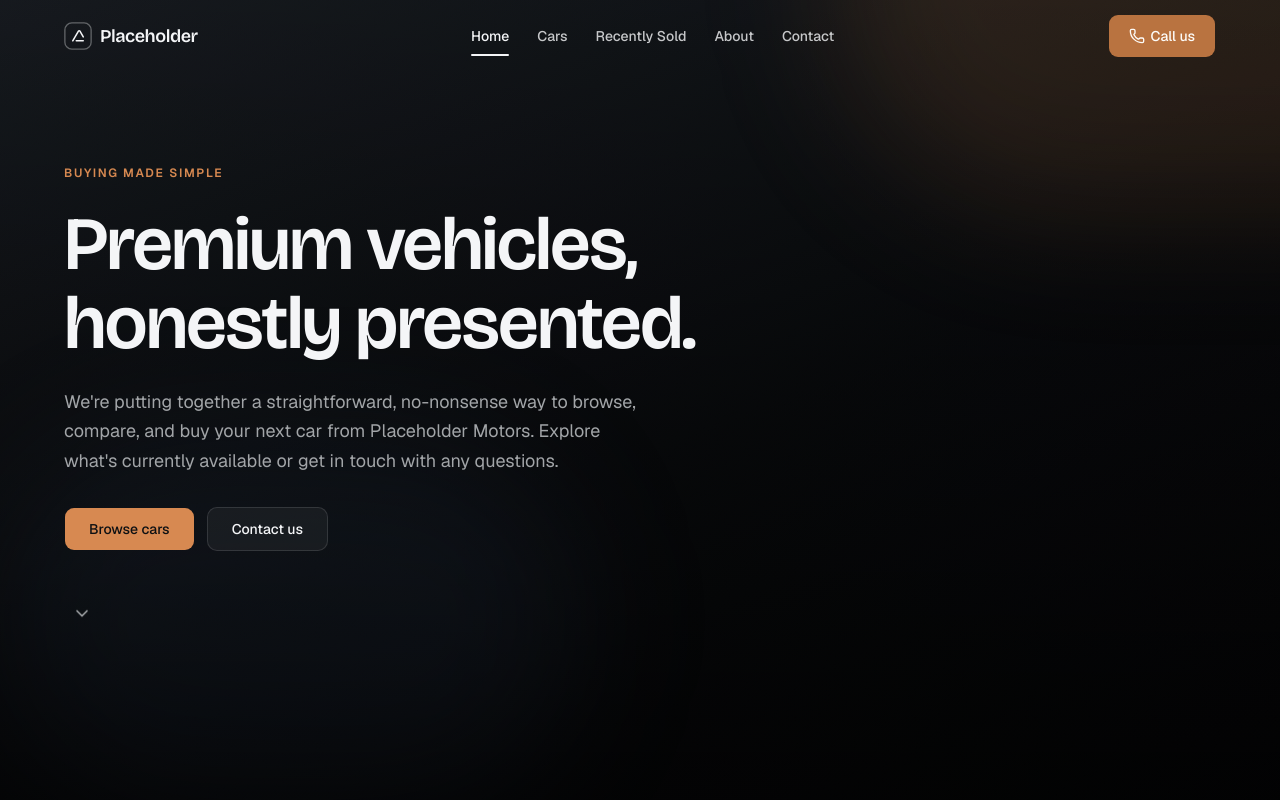
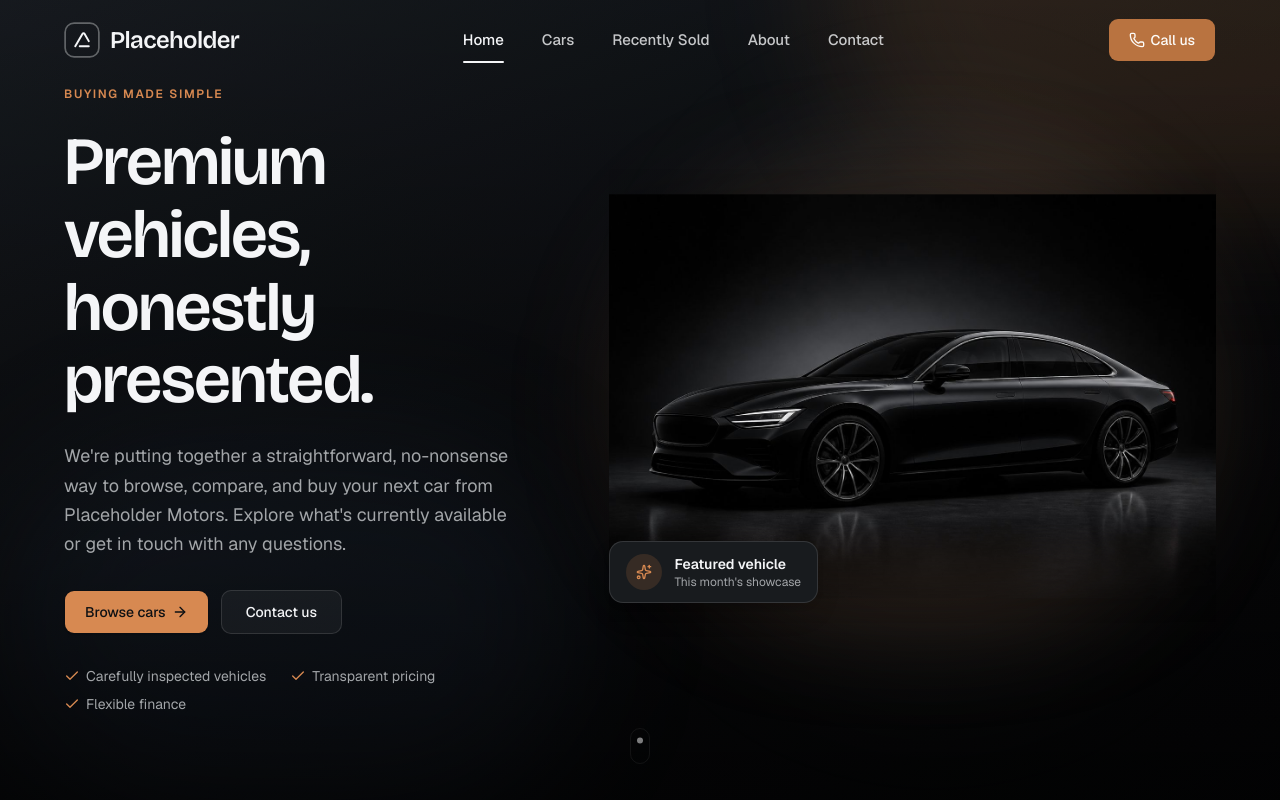
Before and after one commit to Faizanybo/DealerShip_Website, a Next.js app: page / in a window 1280 px wide. Shown: the top 800 px of the page. Built offline with nearby package versions, Linux system fonts and the light colour scheme.

Commit message:
Homepage UI Improvements

```diff
--- a/src/app/(public)/layout.tsx
+++ b/src/app/(public)/layout.tsx
@@ -14,7 +14,7 @@ import { Header } from '@/components/layout/header';
  * (`main` grows via `flex-1`), so an extra wrapper would just duplicate it.
  *
  * `<Header>` is `fixed`, so it no longer reserves space in the flow — `<main>`
- * adds top padding matching the header's height (`h-16 sm:h-18` in
+ * adds top padding matching the header's height (`h-16 sm:h-20` in
  * `header.tsx`) to compensate on every page. The homepage's `<Hero>` cancels
  * this out with a matching negative margin so it can bleed edge-to-edge
  * under the transparent header instead of starting below it.
@@ -31,7 +31,7 @@ export default function PublicLayout({ children }: { children: ReactNode }) {
 
       <Header />
 
-      <main id="main-content" tabIndex={-1} className="flex-1 pt-16 sm:pt-18">
+      <main id="main-content" tabIndex={-1} className="flex-1 pt-16 sm:pt-20">
         {children}
       </main>
 
--- a/src/app/(public)/page.tsx
+++ b/src/app/(public)/page.tsx
@@ -24,10 +24,14 @@ export default function HomePage() {
     <>
       <Hero
         eyebrow="Buying made simple"
-        headline={siteConfig.tagline}
+        // Split from `siteConfig.tagline` — each line animates in on its own beat
+        // (see `hero-content.tsx`) but the full sentence is still one semantic <h1>.
+        headlineLines={['Premium vehicles,', 'honestly', 'presented.']}
         supportingText={`We're putting together a straightforward, no-nonsense way to browse, compare, and buy your next car from ${siteConfig.dealershipName}. Explore what's currently available or get in touch with any questions.`}
         primaryCta={{ label: 'Browse cars', href: '/cars' }}
         secondaryCta={{ label: 'Contact us', href: '/contact' }}
+        // Neutral placeholders — replace with client-confirmed copy before launch.
+        trustItems={['Carefully inspected vehicles', 'Transparent pricing', 'Flexible finance']}
         scrollTargetId="intro"
       />
 
--- a/src/app/globals.css
+++ b/src/app/globals.css
@@ -89,6 +89,9 @@
   --spacing-section-y-lg: 7rem;
   --spacing-content-gap: 1.5rem;
   --container-content: 80rem;
+  /* Wider cap for showcase sections (currently only the homepage hero) that
+     should use more of the available desktop width than standard content. */
+  --container-wide: 96rem;
 
   /* Shadows */
   --shadow-subtle: 0 1px 2px 0 oklch(0 0 0 / 0.04), 0 1px 1px 0 oklch(0 0 0 / 0.03);
--- a/src/components/layout/brand-mark.tsx
+++ b/src/components/layout/brand-mark.tsx
@@ -18,14 +18,14 @@ function BrandMark({ className }: { className?: string }) {
     <Link
       href="/"
       className={cn(
-        'rounded-input focus-visible:ring-focus-ring inline-flex items-center gap-2 outline-none focus-visible:ring-2',
+        'rounded-input focus-visible:ring-focus-ring inline-flex items-center gap-2.5 outline-none focus-visible:ring-2',
         className,
       )}
       aria-label={`${siteConfig.dealershipName} — home`}
     >
-      <BrandMarkGlyph className="size-7 shrink-0" />
+      <BrandMarkGlyph className="size-8 shrink-0 sm:size-9" />
       <span className="flex flex-col leading-none">
-        <span className="font-display text-lg font-semibold tracking-tight">
+        <span className="font-display text-xl font-semibold tracking-tight sm:text-2xl">
           {siteConfig.shortName}
         </span>
       </span>
--- a/src/components/layout/container.tsx
+++ b/src/components/layout/container.tsx
@@ -1,22 +1,36 @@
 import * as React from 'react';
+import { cva, type VariantProps } from 'class-variance-authority';
 
 import { cn } from '@/lib/utils';
 
 /**
  * Horizontal page gutter + max-width wrapper. Mobile-first: padding starts
- * small and grows at `md`/`lg`, and content never exceeds `--container-content`
- * (see globals.css) regardless of viewport.
+ * small and grows at `md`/`lg`. `size="default"` never exceeds
+ * `--container-content` (80rem); `size="wide"` caps at `--container-wide`
+ * (96rem) for showcase sections that should use more of the available
+ * desktop width — currently only the homepage hero (see `hero.tsx`).
  */
-function Container({ className, ...props }: React.ComponentProps<'div'>) {
+const containerVariants = cva(
+  'px-page-mobile md:px-page-tablet lg:px-page-desktop mx-auto w-full',
+  {
+    variants: {
+      size: {
+        default: 'max-w-content',
+        wide: 'max-w-wide',
+      },
+    },
+    defaultVariants: {
+      size: 'default',
+    },
+  },
+);
+
+interface ContainerProps
+  extends React.ComponentProps<'div'>, VariantProps<typeof containerVariants> {}
+
+function Container({ size, className, ...props }: ContainerProps) {
   return (
-    <div
-      data-slot="container"
-      className={cn(
-        'max-w-content px-page-mobile md:px-page-tablet lg:px-page-desktop mx-auto w-full',
-        className,
-      )}
-      {...props}
-    />
+    <div data-slot="container" className={cn(containerVariants({ size }), className)} {...props} />
   );
 }
 
--- a/src/components/layout/desktop-nav.tsx
+++ b/src/components/layout/desktop-nav.tsx
@@ -22,7 +22,7 @@ function DesktopNav({ items, pathname, className }: DesktopNavProps) {
   const prefersReducedMotion = useReducedMotion();
 
   return (
-    <nav aria-label="Primary" className={cn('hidden items-center gap-1 md:flex', className)}>
+    <nav aria-label="Primary" className={cn('hidden items-center gap-1.5 md:flex', className)}>
       {items.map((item) => {
         const active = isNavItemActive(pathname, item.href);
         return (
@@ -33,7 +33,7 @@ function DesktopNav({ items, pathname, className }: DesktopNavProps) {
             rel={item.external ? 'noopener noreferrer' : undefined}
             aria-current={active ? 'page' : undefined}
             className={cn(
-              'rounded-input focus-visible:ring-focus-ring relative px-3 py-2 text-sm font-medium text-current opacity-80 transition-opacity outline-none hover:opacity-100 focus-visible:opacity-100 focus-visible:ring-2',
+              'rounded-input focus-visible:ring-focus-ring relative px-4 py-2.5 text-[0.9375rem] font-medium text-current opacity-80 transition-opacity outline-none hover:opacity-100 focus-visible:opacity-100 focus-visible:ring-2',
               active && 'opacity-100',
             )}
           >
@@ -41,7 +41,7 @@ function DesktopNav({ items, pathname, className }: DesktopNavProps) {
             {active ? (
               <motion.span
                 layoutId="desktop-nav-underline"
-                className="absolute inset-x-3 -bottom-0.5 h-0.5 rounded-full bg-current"
+                className="absolute inset-x-4 -bottom-0.5 h-0.5 rounded-full bg-current"
                 transition={
                   prefersReducedMotion
                     ? { duration: 0 }
--- a/src/components/layout/header.tsx
+++ b/src/components/layout/header.tsx
@@ -30,8 +30,9 @@ interface HeaderProps {
 /**
  * Fixed site header (removed from normal flow so a `transparent`/`auto`
  * homepage variant can visually sit on top of the hero instead of pushing
- * it down — see the matching `-mt-16 sm:-mt-18` pull-up on `Hero` and the
- * compensating `pt-16 sm:pt-18` on `(public)/layout.tsx`'s `<main>`).
+ * it down — see the matching `-mt-16 sm:-mt-20` pull-up on `Hero` and the
+ * compensating `pt-16 sm:pt-20` on `(public)/layout.tsx`'s `<main>`. All
+ * three must stay in sync with the header's own `h-16 sm:h-20`).
  * Detects "at the top of the page" via a 1px `IntersectionObserver`
  * sentinel (no scroll-event listener), so the only client-side cost is a
  * single cheap observer callback.
@@ -78,10 +79,10 @@ function Header({ variant = 'auto' }: HeaderProps) {
             : 'border-border-subtle bg-surface-page text-foreground shadow-subtle border-b',
         )}
       >
-        <Container className="flex h-16 items-center justify-between gap-3 sm:h-18">
+        <Container size="wide" className="flex h-16 items-center justify-between gap-4 sm:h-20">
           <BrandMark />
           <DesktopNav items={navItems} pathname={pathname} />
-          <div className="flex items-center gap-2">
+          <div className="flex items-center gap-3">
             <PrimaryButton asChild className="hidden sm:inline-flex">
               <a href={`tel:${siteConfig.contact.phone}`}>
                 <Phone className="size-4" aria-hidden="true" />
--- a/src/components/layout/hero-content.tsx
+++ b/src/components/layout/hero-content.tsx
@@ -2,9 +2,9 @@
 
 import Link from 'next/link';
 import { motion } from 'motion/react';
-import { ChevronDown } from 'lucide-react';
+import { ArrowRight, Check } from 'lucide-react';
 
-import { useMotionVariants } from '@/lib/motion';
+import { useMotionVariants, useScaleInteraction } from '@/lib/motion';
 import { PrimaryButton, SecondaryButton } from '@/components/ui/app-button';
 import { BodyLarge, Display, Eyebrow } from '@/components/ui/typography';
 
@@ -15,55 +15,83 @@ export interface HeroCta {
 
 interface HeroContentProps {
   eyebrow: string;
-  headline: string;
+  headlineLines: string[];
   supportingText: string;
   primaryCta: HeroCta;
   secondaryCta: HeroCta;
-  /** Section id to scroll to — renders the scroll indicator when set. */
-  scrollTargetId?: string;
+  /** Short, neutral placeholder trust points — replace with real client copy before launch. */
+  trustItems: string[];
 }
 
 /**
- * Animated hero text block + CTAs + scroll indicator. Isolated from `Hero`
- * (a Server Component) so only this small subtree ships Motion's client
- * runtime — the background treatment and outer section stay server-rendered.
+ * Animated hero text block + CTAs + trust strip + scroll indicator.
+ * Isolated from `Hero` (a Server Component) so only this small subtree
+ * ships Motion's client runtime — the background treatment and outer
+ * section stay server-rendered.
+ *
+ * The headline is authored as an array of short lines (`headlineLines`) so
+ * each can animate in on its own beat, per the "line 1 → line 2 → line 3"
+ * entrance sequence. It still renders as a single `<h1>` for document
+ * outline/screen-reader purposes — the line breaks are a visual-only effect
+ * (`aria-hidden` on the split spans, full sentence in the heading's
+ * `aria-label`).
  */
 function HeroContent({
   eyebrow,
-  headline,
+  headlineLines,
   supportingText,
   primaryCta,
   secondaryCta,
-  scrollTargetId,
+  trustItems,
 }: HeroContentProps) {
   const container = useMotionVariants('staggerContainer');
   const item = useMotionVariants('fadeUp');
+  const scaleInteraction = useScaleInteraction();
 
   return (
     <motion.div
       initial="hidden"
       animate="visible"
       variants={container}
-      className="flex max-w-2xl flex-col gap-6"
+      className="flex max-w-xl flex-col gap-6"
     >
       <motion.div variants={item}>
         <Eyebrow>{eyebrow}</Eyebrow>
       </motion.div>
 
-      <motion.div variants={item}>
-        <Display as="h1" className="text-hero-foreground">
-          {headline}
+      <Display
+        as="h1"
+        aria-label={headlineLines.join(' ')}
+        className="text-hero-foreground text-[clamp(2.25rem,3.4vw+1.5rem,4.25rem)] leading-[1.08]"
+      >
+        {headlineLines.map((line, index) => (
+          <motion.span key={index} variants={item} aria-hidden="true" className="block">
+            {line}
+          </motion.span>
+        ))}
       </Display>
-      </motion.div>
 
       <motion.div variants={item}>
-        <BodyLarge className="text-hero-muted-foreground max-w-xl">{supportingText}</BodyLarge>
+        <BodyLarge className="text-hero-muted-foreground max-w-md">{supportingText}</BodyLarge>
       </motion.div>
 
       <motion.div variants={item} className="flex flex-col gap-3 pt-2 sm:flex-row">
-        <PrimaryButton asChild size="lg">
-          <Link href={primaryCta.href}>{primaryCta.label}</Link>
+        <motion.span {...scaleInteraction} className="inline-block">
+          <PrimaryButton
+            asChild
+            size="lg"
+            className="group/cta shadow-subtle hover:shadow-elevated transition-shadow duration-300"
+          >
+            <Link href={primaryCta.href}>
+              {primaryCta.label}
+              <ArrowRight
+                className="size-4 transition-transform duration-300 group-hover/cta:translate-x-1"
+                aria-hidden="true"
+              />
+            </Link>
           </PrimaryButton>
+        </motion.span>
+        <motion.span {...scaleInteraction} className="inline-block">
           <SecondaryButton
             asChild
             size="lg"
@@ -71,19 +99,21 @@ function HeroContent({
           >
             <Link href={secondaryCta.href}>{secondaryCta.label}</Link>
           </SecondaryButton>
+        </motion.span>
       </motion.div>
 
-      {scrollTargetId ? (
-        <motion.div variants={item} className="pt-6">
-          <a
-            href={`#${scrollTargetId}`}
-            aria-label="Scroll to learn more"
-            className="text-hero-muted-foreground hover:text-hero-foreground focus-visible:ring-focus-ring inline-flex rounded-full p-2 transition-colors outline-none focus-visible:ring-2"
+      {/* Trust strip — neutral placeholders; replace with client-confirmed copy before launch. */}
+      <motion.ul variants={item} className="flex flex-wrap gap-x-6 gap-y-2 pt-2">
+        {trustItems.map((trustItem) => (
+          <li
+            key={trustItem}
+            className="text-hero-muted-foreground flex items-center gap-1.5 text-sm"
           >
-            <ChevronDown className="size-5 motion-safe:animate-bounce" aria-hidden="true" />
-          </a>
-        </motion.div>
-      ) : null}
+            <Check className="text-brand-accent size-4 shrink-0" aria-hidden="true" />
+            {trustItem}
+          </li>
+        ))}
+      </motion.ul>
     </motion.div>
   );
 }
--- /dev/null
+++ b/src/components/layout/hero-scroll-indicator.tsx
@@ -0,0 +1,53 @@
+'use client';
+
+import { motion } from 'motion/react';
+
+import { useReducedMotion } from '@/lib/motion';
+
+interface HeroScrollIndicatorProps {
+  /** Section id on the page below to scroll to. */
+  targetId: string;
+}
+
+/**
+ * Bottom-centred scroll cue, pinned to the hero's own bottom edge rather
+ * than living inside the (variable-height) text column, so it stays put
+ * regardless of how tall the copy or the vehicle visual end up being.
+ *
+ * A small dot loops slowly down a pill-shaped track and fades — restrained
+ * opacity, no bouncing arrow. Disabled (static, centred dot) under
+ * `prefers-reduced-motion`.
+ */
+function HeroScrollIndicator({ targetId }: HeroScrollIndicatorProps) {
+  const prefersReducedMotion = useReducedMotion();
+
+  return (
+    <motion.div
+      initial={{ opacity: 0 }}
+      animate={{ opacity: 1 }}
+      transition={{ duration: 0.8, delay: 1.1, ease: [0.16, 1, 0.3, 1] }}
+      className="absolute inset-x-0 bottom-6 z-10 flex justify-center sm:bottom-8"
+    >
+      <a
+        href={`#${targetId}`}
+        aria-label="Scroll to learn more"
+        className="focus-visible:ring-focus-ring inline-flex rounded-full p-1 opacity-70 transition-opacity outline-none hover:opacity-100 focus-visible:opacity-100 focus-visible:ring-2"
+      >
+        <span className="border-hero-border/70 relative flex h-9 w-5 items-start justify-center overflow-hidden rounded-full border">
+          <motion.span
+            aria-hidden="true"
+            className="bg-hero-foreground/80 mt-1.5 size-1.5 rounded-full"
+            animate={prefersReducedMotion ? undefined : { y: [0, 18, 0], opacity: [1, 0.25, 1] }}
+            transition={
+              prefersReducedMotion
+                ? undefined
+                : { duration: 2.2, repeat: Infinity, ease: 'easeInOut' }
+            }
+          />
+        </span>
+      </a>
+    </motion.div>
+  );
+}
+
+export { HeroScrollIndicator };
--- /dev/null
+++ b/src/components/layout/hero-vehicle.tsx
@@ -0,0 +1,79 @@
+'use client';
+
+import Image from 'next/image';
+import { motion } from 'motion/react';
+import { Sparkles } from 'lucide-react';
+
+import { useReducedMotion } from '@/lib/motion';
+
+/**
+ * Homepage hero vehicle visual (Client Component — isolated here so `Hero`
+ * itself stays a Server Component; only the float/reveal motion and the
+ * `useReducedMotion` check need the client runtime).
+ *
+ * TEMPORARY PLACEHOLDER: `public/images/placeholder/hero-vehicle.jpg` is a
+ * generated, brandless stand-in image (no manufacturer logos/badges — see
+ * `docs/homepage.md` → "Hero vehicle image"), not real dealership
+ * photography. Replace the `src` with a real client-supplied photo once
+ * available; everything else here (floating card copy, sizing, motion,
+ * fade mask) can stay as-is.
+ */
+function HeroVehicle() {
+  const prefersReducedMotion = useReducedMotion();
+
+  return (
+    <motion.div
+      initial={{ opacity: 0, scale: 0.96 }}
+      animate={{ opacity: 1, scale: 1 }}
+      transition={{ duration: 0.9, delay: 0.25, ease: [0.16, 1, 0.3, 1] }}
+      className="relative mx-auto w-full max-w-lg lg:mx-0 lg:max-w-none"
+    >
+      {/* Soft glow behind the vehicle, echoing the background's light bloom. */}
+      <div
+        aria-hidden="true"
+        className="absolute inset-8 -z-10 rounded-full blur-3xl"
+        style={{ background: 'oklch(0.62 0.11 55 / 0.22)' }}
+      />
+
+      <motion.div
+        animate={prefersReducedMotion ? undefined : { y: [0, -10, 0] }}
+        transition={
+          prefersReducedMotion ? undefined : { duration: 8, repeat: Infinity, ease: 'easeInOut' }
+        }
+        className="relative aspect-[4/3] w-full"
+      >
+        <Image
+          src="/images/placeholder/hero-vehicle.jpg"
+          alt="Premium vehicle"
+          fill
+          priority
+          sizes="(min-width: 1024px) 50vw, 90vw"
+          className="object-contain"
+          style={{
+            filter: 'drop-shadow(0 30px 40px oklch(0 0 0 / 0.5))',
+            maskImage: 'linear-gradient(to bottom, black 78%, transparent 100%)',
+            WebkitMaskImage: 'linear-gradient(to bottom, black 78%, transparent 100%)',
+          }}
+        />
+      </motion.div>
+
+      {/* Floating info card — decorative only, not real inventory data. */}
+      <motion.div
+        initial={{ opacity: 0, y: 12 }}
+        animate={{ opacity: 1, y: 0 }}
+        transition={{ duration: 0.6, delay: 0.9, ease: [0.16, 1, 0.3, 1] }}
+        className="bg-surface-elevated border-border-subtle shadow-elevated rounded-card absolute bottom-2 left-2 flex items-center gap-3 border px-4 py-3 sm:bottom-6 sm:left-0"
+      >
+        <span className="bg-accent text-brand-accent flex size-9 shrink-0 items-center justify-center rounded-full">
+          <Sparkles className="size-4" aria-hidden="true" />
+        </span>
+        <div className="flex flex-col">
+          <span className="text-foreground text-sm font-semibold">Featured vehicle</span>
+          <span className="text-text-muted text-xs">This month&apos;s showcase</span>
+        </div>
+      </motion.div>
+    </motion.div>
+  );
+}
+
+export { HeroVehicle };
--- a/src/components/layout/hero.tsx
+++ b/src/components/layout/hero.tsx
@@ -1,35 +1,49 @@
 import { Container } from './container';
 import { Section } from './section';
 import { HeroContent, type HeroCta } from './hero-content';
+import { HeroScrollIndicator } from './hero-scroll-indicator';
+import { HeroVehicle } from './hero-vehicle';
 
 interface HeroProps {
   eyebrow: string;
-  headline: string;
+  /** Headline split into short lines, each animated in on its own beat (see `HeroContent`). */
+  headlineLines: string[];
   supportingText: string;
   primaryCta: HeroCta;
   secondaryCta: HeroCta;
+  /** Short, neutral placeholder trust points — see `HeroContent` for the "replace before launch" note. */
+  trustItems: string[];
   /** Section id on the page below to scroll to — renders a scroll indicator when set. */
   scrollTargetId?: string;
 }
 
 /**
- * Dark cinematic homepage hero (Server Component). The background is a pure
- * CSS/SVG treatment — layered gradients, two soft abstract "light bloom"
- * blobs, a readability vignette, and a faint grain texture — rather than a
- * photo. See `docs/homepage.md` → "Hero asset strategy" for why, and swap
- * `HeroBackground` for a real `next/image` once the client supplies
- * dealership photography.
+ * Dark cinematic homepage hero (Server Component). Two-column on `lg:` and
+ * up — copy/CTAs on the left (`HeroContent`), a single placeholder vehicle
+ * visual on the right (`HeroVehicle`) — collapsing to a single stacked
+ * column (copy, then vehicle) below `lg:`. The background is a pure CSS/SVG
+ * treatment — layered gradients, soft abstract "light bloom" blobs, a
+ * readability vignette, and a faint grain texture — rather than a photo of
+ * its own; see `docs/homepage.md` → "Hero asset strategy".
+ *
+ * Uses `size="wide"` on `<Container>` so the hero can use more of the
+ * available desktop width than standard page content (see `container.tsx`).
  *
  * Bleeds up under the fixed, transparent-on-home `Header` via a negative
- * top margin that exactly cancels the `pt-16 sm:pt-18` compensation added to
+ * top margin that exactly cancels the `pt-16 sm:pt-20` compensation added to
  * `(public)/layout.tsx`'s `<main>` (see `header.tsx` for the full explanation).
+ *
+ * The scroll indicator (`HeroScrollIndicator`) is pinned to the section's own
+ * bottom edge rather than nested inside `HeroContent`, so it stays put
+ * regardless of how tall the copy column or the vehicle visual end up being.
  */
 function Hero({
   eyebrow,
-  headline,
+  headlineLines,
   supportingText,
   primaryCta,
   secondaryCta,
+  trustItems,
   scrollTargetId,
 }: HeroProps) {
   return (
@@ -37,20 +51,28 @@ function Hero({
       tone="hero"
       spacing="none"
       aria-label="Introduction"
-      className="relative isolate -mt-16 flex min-h-svh flex-col overflow-hidden sm:-mt-18"
+      className="relative isolate -mt-16 flex min-h-svh flex-col overflow-hidden sm:-mt-20"
     >
       <HeroBackground />
 
-      <Container className="relative z-10 flex flex-1 flex-col justify-center py-28 sm:py-32">
+      <Container
+        size="wide"
+        className="relative z-10 flex flex-1 flex-col justify-center py-20 sm:py-24 lg:py-16"
+      >
+        <div className="grid grid-cols-1 items-center gap-10 sm:gap-12 lg:grid-cols-[0.82fr_1fr] lg:gap-12">
           <HeroContent
             eyebrow={eyebrow}
-          headline={headline}
+            headlineLines={headlineLines}
             supportingText={supportingText}
             primaryCta={primaryCta}
             secondaryCta={secondaryCta}
-          scrollTargetId={scrollTargetId}
+            trustItems={trustItems}
           />
+          <HeroVehicle />
+        </div>
       </Container>
+
+      {scrollTargetId ? <HeroScrollIndicator targetId={scrollTargetId} /> : null}
     </Section>
   );
 }
@@ -74,6 +96,11 @@ function HeroBackground() {
         className="absolute bottom-0 left-0 h-[45%] w-[45%] rounded-full blur-3xl"
         style={{ background: 'oklch(0.42 0.05 255 / 0.2)' }}
       />
+      {/* Faint rim light centred behind where the vehicle sits (right side on lg:). */}
+      <div
+        className="absolute top-1/2 right-[8%] h-[70%] w-[38%] -translate-y-1/2 rounded-full blur-3xl"
+        style={{ background: 'oklch(0.9 0.01 260 / 0.08)' }}
+      />
       {/* Readability vignette so text stays legible regardless of what sits behind it. */}
       <div
         className="absolute inset-0"
```
Also changed, not shown: public/images/placeholder/hero-vehicle.jpg (added), src/components/layout/README.md, 3 other files (tests, documents, lock files or other folders). Lines whose indentation alone changed are shown as unchanged.
